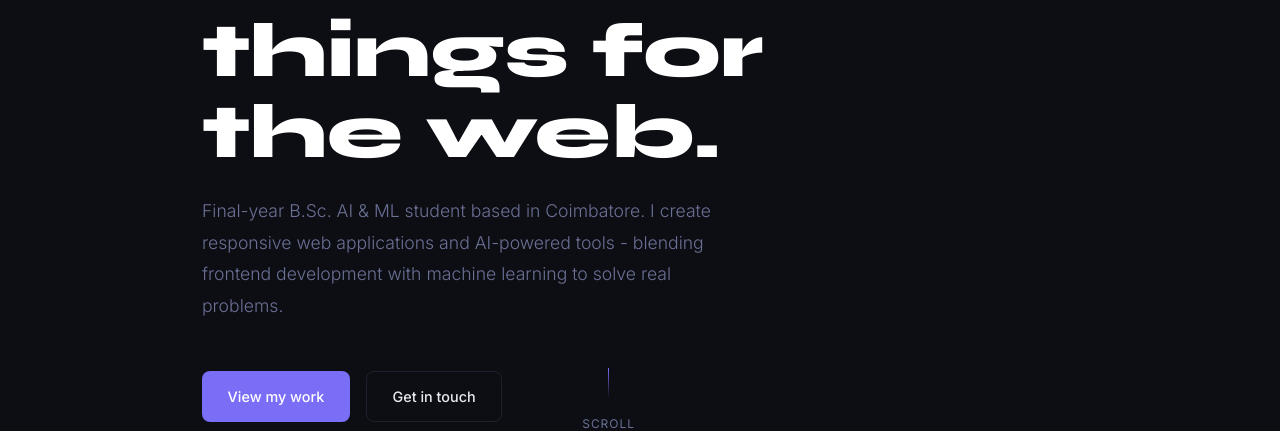
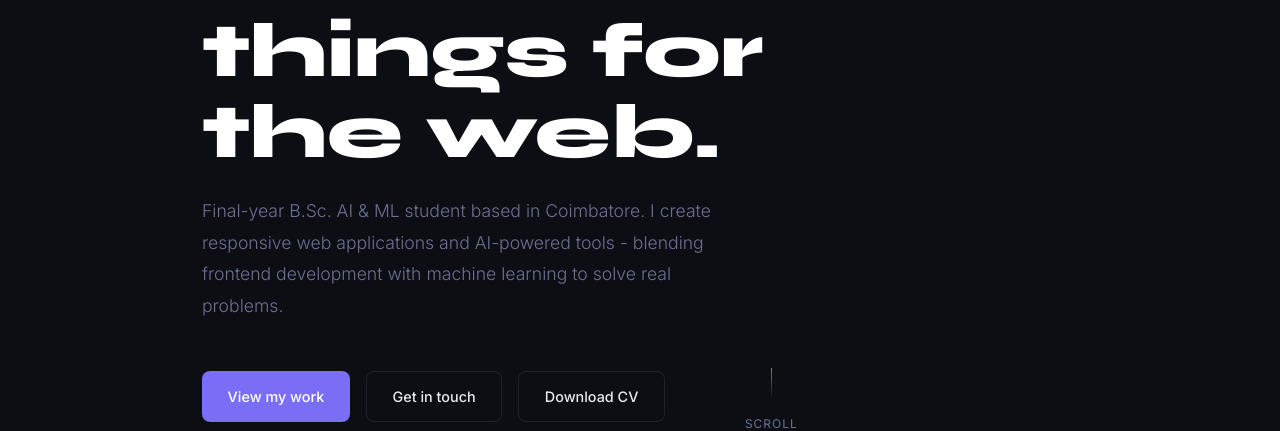
Before and after one commit to aathiraab8/aathiraab8.github.io, a plain HTML site: page index.html in a window 1280 px wide. Shown: the part 373-804 px from the top of the page. Drawn offline with Linux system fonts and the light colour scheme.

Commit message:
Added resume download button

```diff
--- a/index.html
+++ b/index.html
@@ -34,6 +34,7 @@
                         <div class="hero-cta">
                             <a href="#projects" class="btn btn-primary">View my work </a>
                             <a href="#contact" class="btn btn-outline">Get in touch</a>
+                            <a href="Aathira A B - Resume.pdf" download class="btn btn-outline">Download CV</a>
                         </div>
                         <div class="scroll-hint">
                             <div class="scroll-line"></div>
```
Also changed, not shown: 1 other file.
